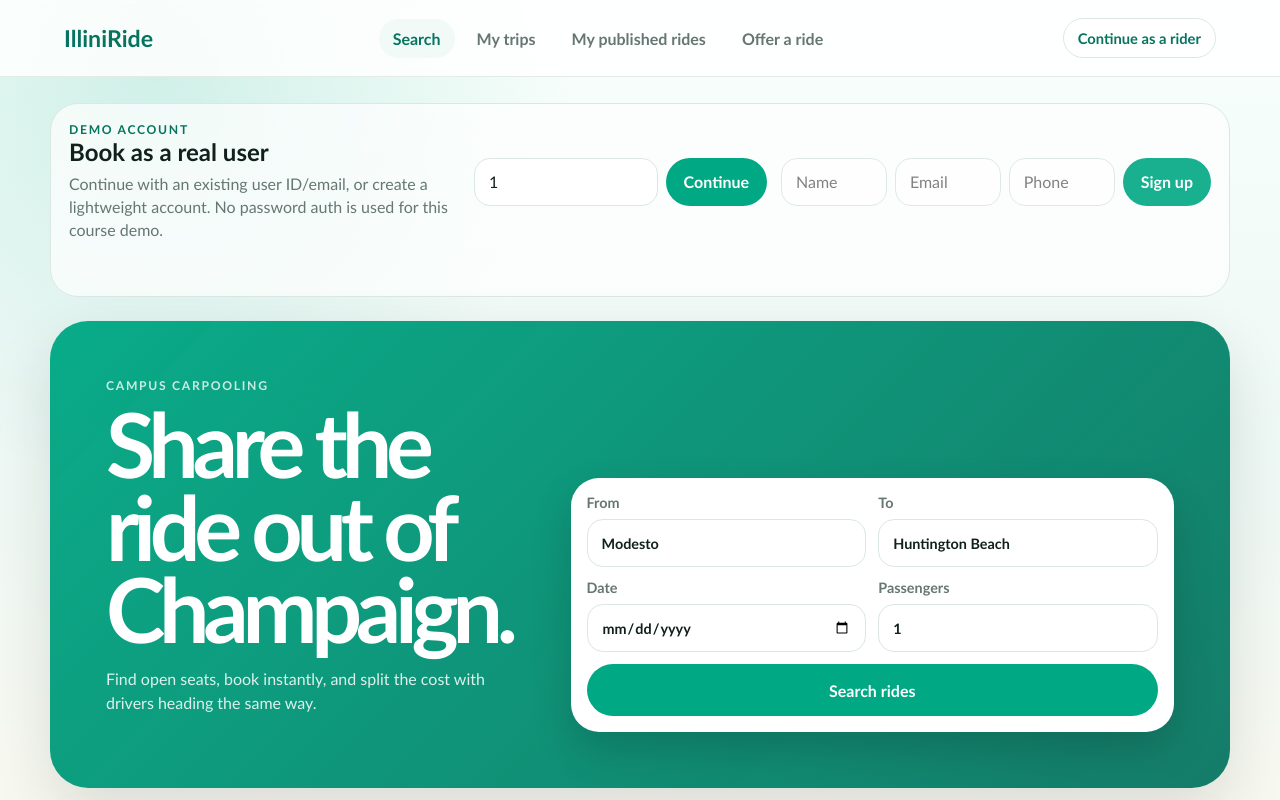
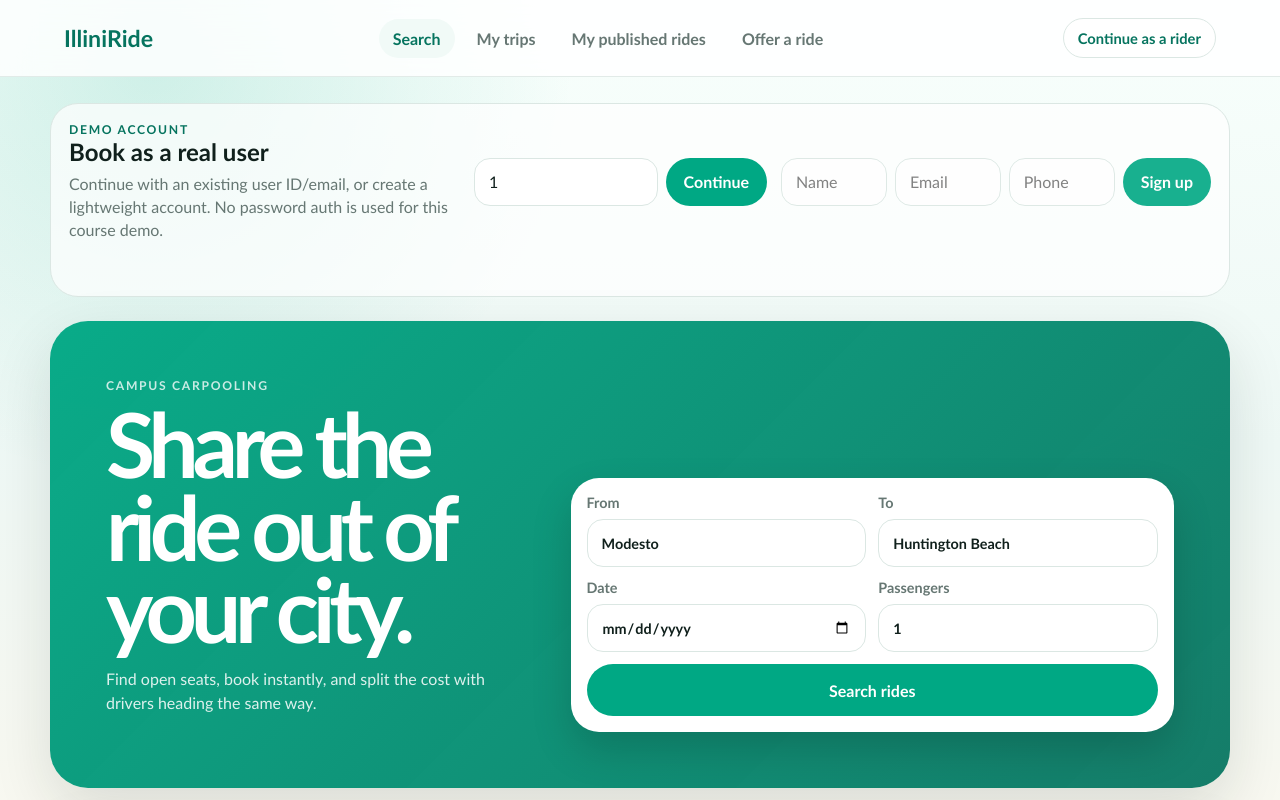
Before and after one commit to steveaby/IlliniRide, a website: page app/public/index.html in a window 1280 px wide. Shown: the top 800 px of the page. Drawn offline with Linux system fonts and the light colour scheme; no server answers.

```diff
--- a/app/public/index.html
+++ b/app/public/index.html
@@ -45,7 +45,7 @@
         <section class="hero">
           <div class="hero-copy">
             <p class="eyebrow">Campus carpooling</p>
-            <h1>Share the ride out of Champaign.</h1>
+            <h1>Share the ride out of your city.</h1>
             <p>
               Find open seats, book instantly, and split the cost with drivers
               heading the same way.
```
Also changed, not shown: README.md, doc/screenshots/booking_confirmation.png (added), doc/screenshots/my_trips.png, doc/screenshots/offer_ride.png, doc/screenshots/published_rides.png (added), doc/screenshots/review_driver.png (added), 2 other files.
